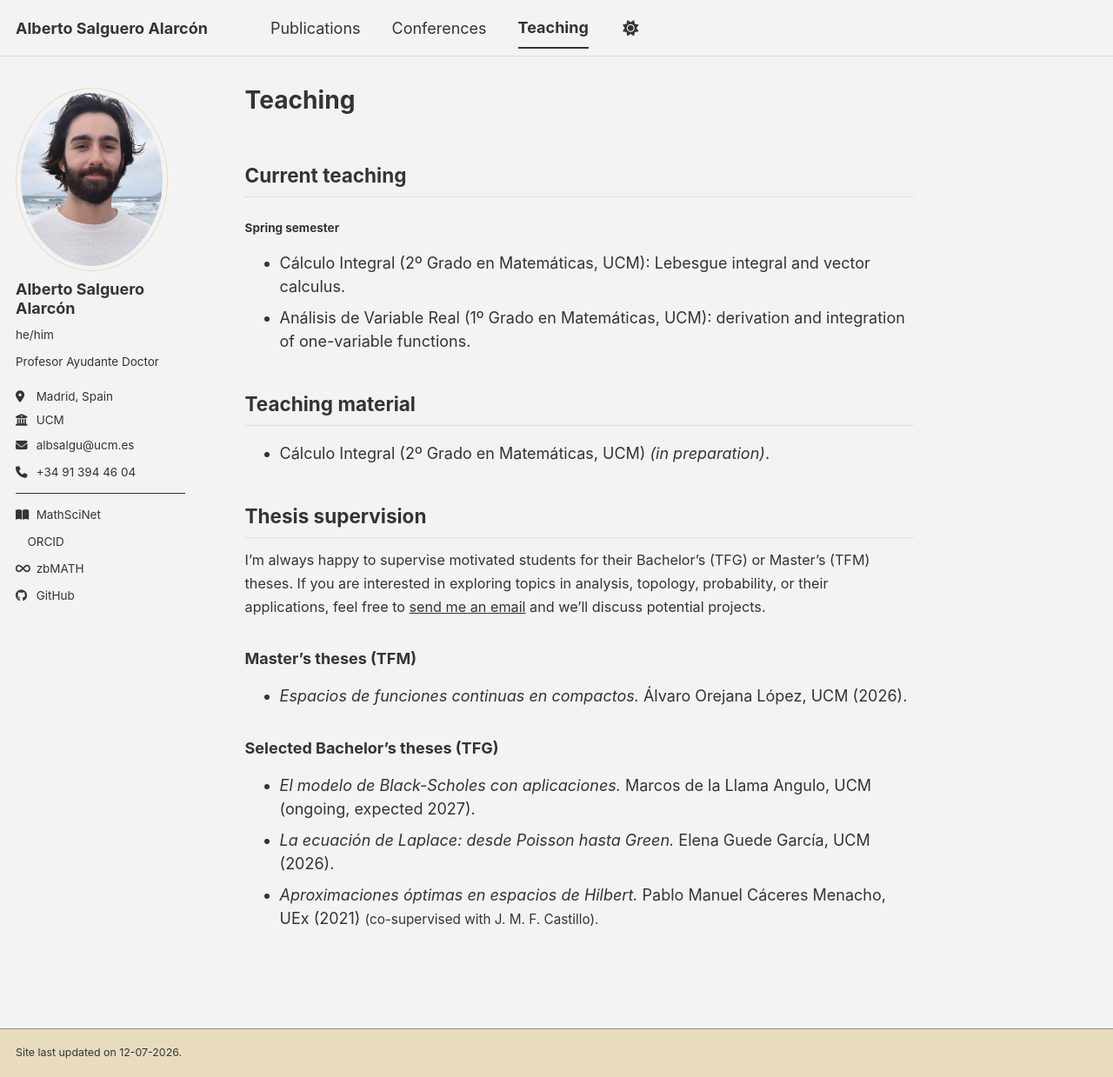
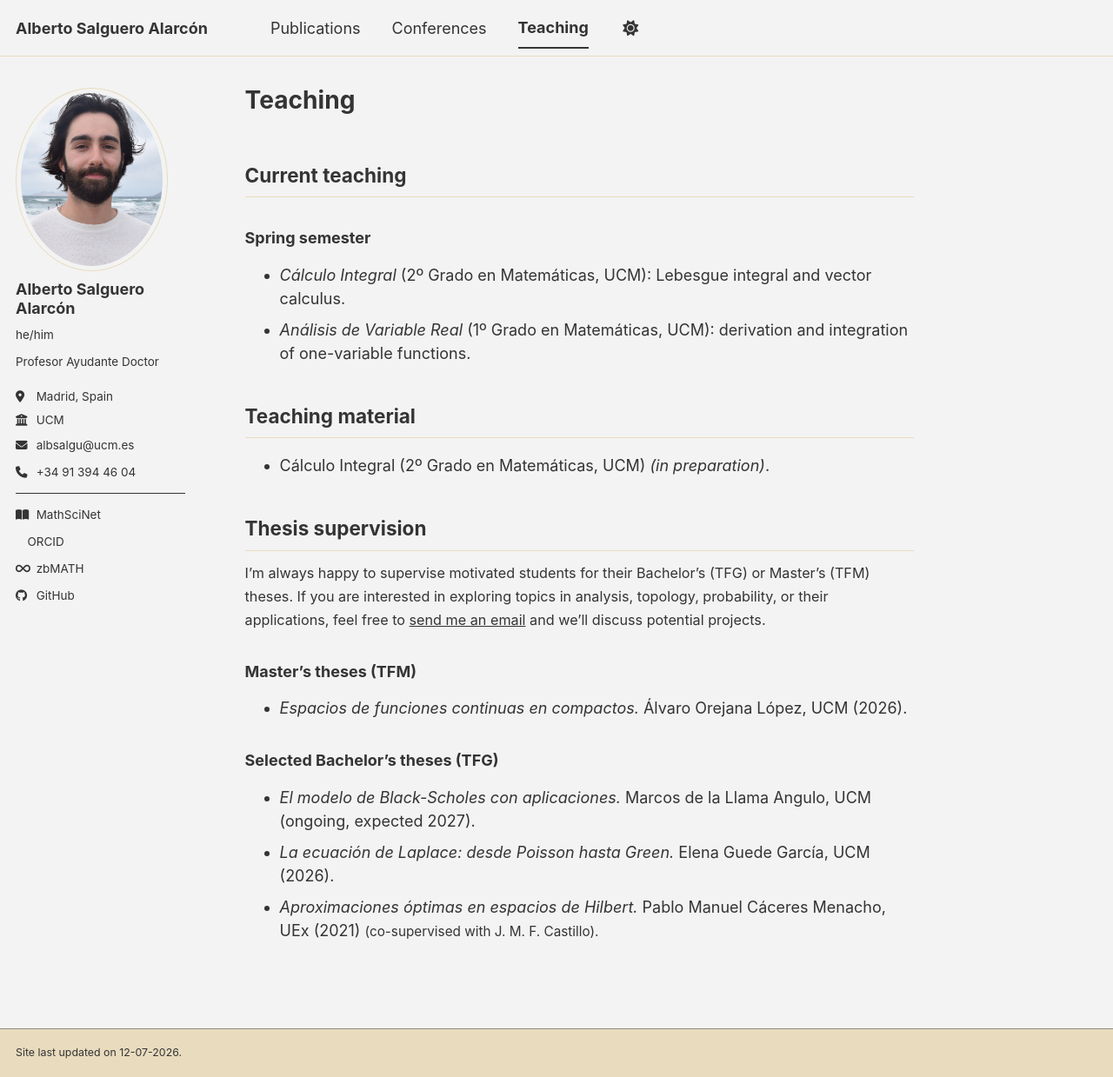
Before and after one commit to salgueroalarcon/salgueroalarcon.github.io, a Jekyll site: the page built from _pages/teaching.md, in a window 1280 px wide and 1239 px high. Shown: the whole window at 87% size. Built offline with Jekyll 4.4.1, drawn with Linux system fonts in a browser that asks for light colours; a style sheet for code colours, icons or effects is not loaded.

```diff
--- a/_pages/teaching.md
+++ b/_pages/teaching.md
@@ -6,9 +6,9 @@ author_profile: true
 ---
 
 ## Current teaching
-#### Spring semester ####
-- Cálculo Integral (2º Grado en Matemáticas, UCM): Lebesgue integral and vector calculus.
-- Análisis de Variable Real (1º Grado en Matemáticas, UCM): derivation and integration of one-variable functions.
+### Spring semester ###
+- _Cálculo Integral_ (2º Grado en Matemáticas, UCM): Lebesgue integral and vector calculus.
+- _Análisis de Variable Real_ (1º Grado en Matemáticas, UCM): derivation and integration of one-variable functions.
 
 ## Teaching material
 - Cálculo Integral (2º Grado en Matemáticas, UCM) *(in preparation)*.
```
